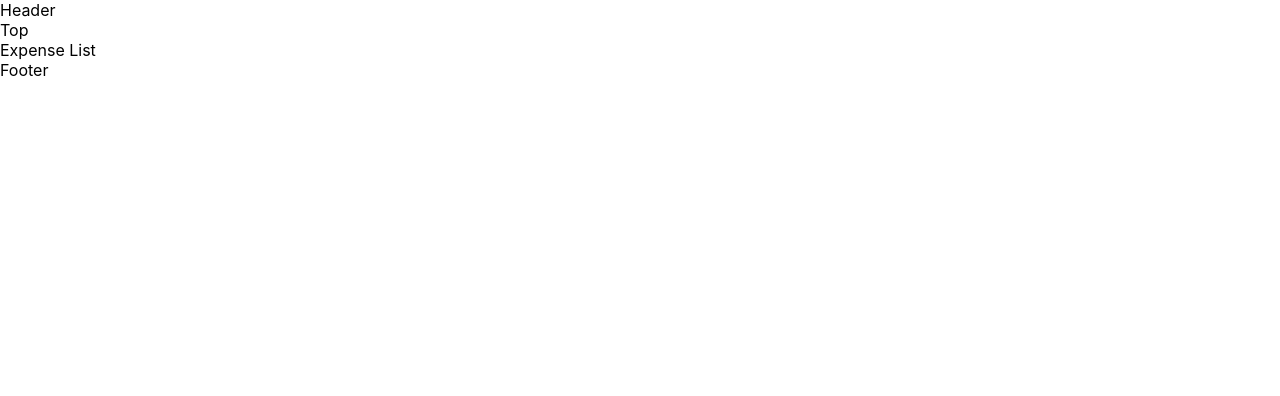
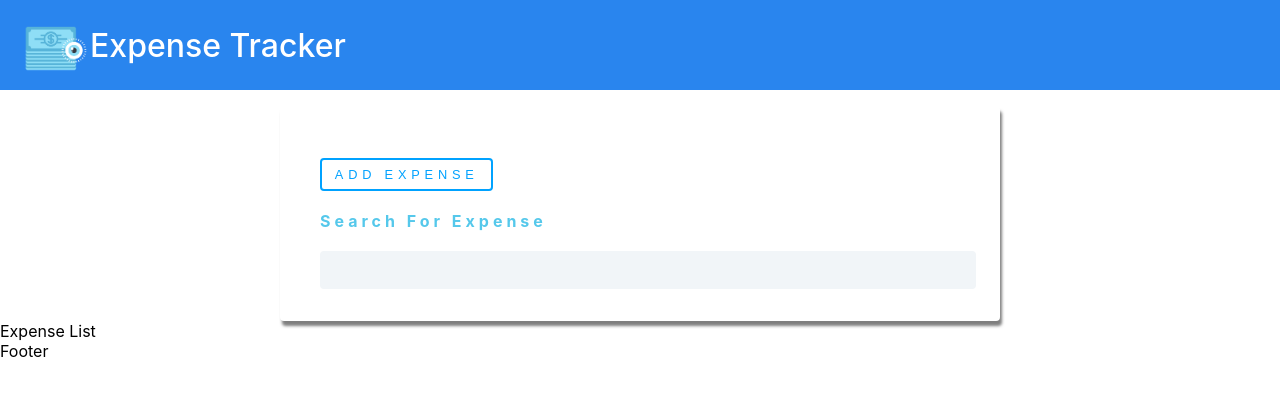
Before and after one commit to l33t-c0d3r-66/Expense-Tracker-ReactJS, a React (Create React App) app: page / in a window 1280 px wide. Shown: the top 396 px of the page. Built offline with nearby package versions, Linux system fonts and the light colour scheme.

Commit message:
Added Other Components and Routing to project

```diff
--- a/src/App.js
+++ b/src/App.js
@@ -2,14 +2,21 @@ import './App.css';
 import Home from './pages/Home';
 import Header from './components/Header/Header';
 import Footer from './components/Footer/Footer';
+import { BrowserRouter, Redirect, Route, Switch } from 'react-router-dom';
+import AddExpense from './pages/AddExpense';
 
 function App() {
   return (
-    <div>
-      <Header />
-      <Home />
-      <Footer />
-    </div>
+      <BrowserRouter>
+        <Header />
+        <Switch>
+          <Route exact path="/" component={Home}/>
+          <Route exact path="/add" component={AddExpense}/>
+          <Redirect to="/" />
+        </Switch>
+        <Footer />
+      </BrowserRouter>
+
   );
 }
 
--- /dev/null
+++ b/src/components/ActionBar/ActionBar.js
@@ -0,0 +1,55 @@
+import { Link } from 'react-router-dom';
+import cssClasses from './ActionBar.module.css';
+function ActionBar () {
+
+    let render = null;
+    if(window.location.pathname === '/') {
+        render = (
+            <div className={cssClasses.Action}>
+                <Link to="/add">
+                    <button>Add Expense</button>
+                </Link>
+                <form>
+                    <div className={cssClasses.FormControl}>
+                        <label htmlFor='name'>Search for Expense</label>
+                        <input type="text" id="name"/>
+                    </div>
+                </form>
+            </div>
+        );
+    } else {
+        render = (
+            <div className={cssClasses.Action}>
+                <Link to="/">
+                    <button>Back</button>
+                </Link>
+                <form>
+                    <div className={cssClasses.FormControl}>
+                        <label htmlFor='title'>Title</label>
+                        <input type="text" id="title"/>
+                    </div>
+                    <div className={cssClasses.FormControl}>
+                        <label htmlFor='amount'>Amount</label>
+                        <input type="number" id="amount"/>
+                    </div>
+                    <div className={cssClasses.FormControl}>
+                        <label htmlFor='category'>Category</label>
+                        <select id="category">
+                            <option value=""></option>
+                            <option value=""></option>
+                            <option value=""></option>
+
+                        </select>
+                    </div>
+                </form>
+            </div>
+        );
+    }
+    return (
+        <section className={cssClasses.ActionBar}>
+            {render}
+        </section>
+    );
+}
+
+export default ActionBar;
--- /dev/null
+++ b/src/components/ActionBar/ActionBar.module.css
@@ -0,0 +1,54 @@
+.ActionBar {
+    margin-top: 1rem;
+    padding-bottom: 0;
+}
+
+.ActionBar button{
+    text-transform: uppercase;
+    letter-spacing: 0.3rem;
+    color: rgb(0, 162, 255);
+    border: 2px solid rgb(0, 162, 255);
+    padding: 0.45rem 0.8rem;
+    display: inline-block;
+    transition: all 0.3s linear;
+    cursor: pointer;
+    font-size: 0.8rem;
+    background: transparent;
+    border-radius: 0.25rem;
+    display: inline-block;
+    margin: 20px auto;
+    align-items: right;
+    justify-content: right;
+}
+
+.ActionBar button:hover{
+    background: rgb(0, 162, 255);
+    color: #fff;
+}
+.Action {
+    width: 85vw;
+    margin: 0 auto;
+    max-width: 40rem;
+    background: #fff;
+    padding: 2rem 2.5rem;
+    text-transform: capitalize;
+    border-radius: 0.25rem;
+    box-shadow: 2px 5px 3px 0px rgba(0, 0, 0, 0.5);
+}
+
+.FormControl label {
+    display: block;
+    margin-bottom: 1.25rem;
+    font-weight: bold;
+    letter-spacing: 0.25rem;
+    color: #55c8eb;
+  }
+  .FormControl input, select {
+    width: 100%;
+    border: none;
+    border-color: transparent;
+    background: #f1f5f8;
+    border-radius: 0.25rem;
+    padding: 0.5rem;
+    font-size: 1.2rem;
+  }
--- /dev/null
+++ b/src/components/ExpenseList/ExpenseList.js
@@ -0,0 +1,9 @@
+function ExpenseList () {
+    return (
+        <div>
+            Expense List
+        </div>
+    );
+}
+
+export default ExpenseList;
--- a/src/components/Header/Header.js
+++ b/src/components/Header/Header.js
@@ -1,6 +1,15 @@
+import cssClasses from './Header.module.css';
+import logo from '../../assets/images/logo.png';
 function Header () {
     return (
-        <div>Header</div>
+        <div className={cssClasses.Header}>
+            <div className={cssClasses.HeaderContainer}>
+                <div className={cssClasses.Logo}>
+                    <img src={logo} alt="Expense Tracker" />
+                    Expense Tracker
+                </div>
+            </div>
+        </div>
     );
 }
 
--- a/src/components/Header/Header.module.css
+++ b/src/components/Header/Header.module.css
@@ -0,0 +1,38 @@
+.Header {
+    width: 100%;
+    margin:auto;
+}
+
+.HeaderContainer {
+    display: flex;
+    background-color: rgb(41, 133, 238);
+    justify-content: space-between;
+    align-items: center;
+    margin: auto;
+}
+
+.Logo{
+    display: flex;
+    align-items: center;
+    font-size: 32px;
+    font-weight: 500;
+    color: white;
+    margin: 10px 20px;
+}
+
+.Logo img{
+    width: 70px;
+}
+
+@media only screen  and (max-width: 1024px){
+    .Header{
+        width: 100;
+    }
+
+    .Logo{
+        font-size: 100%;
+    }
+    .Logo img{
+        width: 50px;
+    }
+}
--- /dev/null
+++ b/src/pages/AddExpense.js
@@ -0,0 +1,11 @@
+import ActionBar from "../components/ActionBar/ActionBar";
+
+function AddExpense() {
+    return (
+        <div>
+            <ActionBar />
+        </div>
+    );
+}
+
+export default AddExpense;
--- a/src/pages/Home.js
+++ b/src/pages/Home.js
@@ -1,8 +1,10 @@
+import ActionBar from '../components/ActionBar/ActionBar';
+import ExpenseList from '../components/ExpenseList/ExpenseList';
 function Home () {
     return (
         <div>
-            <div>Top</div>
-            <div>Expense List</div>
+            <ActionBar />
+            <ExpenseList />
         </div>
     );
 }
```
Also changed, not shown: src/components/ExpenseList/Expense/Expense.js (added, +7 -0 lines), src/assets/images/logo.png (added), src/components/ExpenseList/Expense/Expense.module.css (added), src/components/ExpenseList/ExpenseList.module.css (added).
